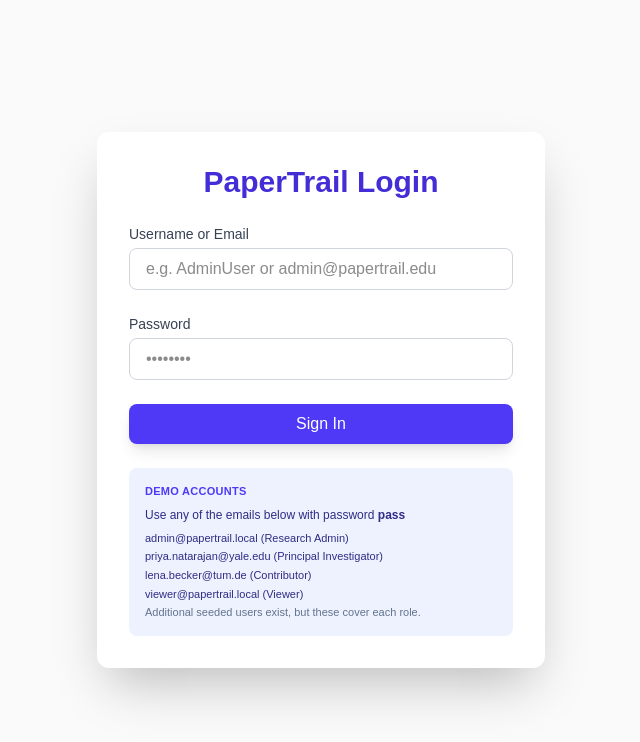
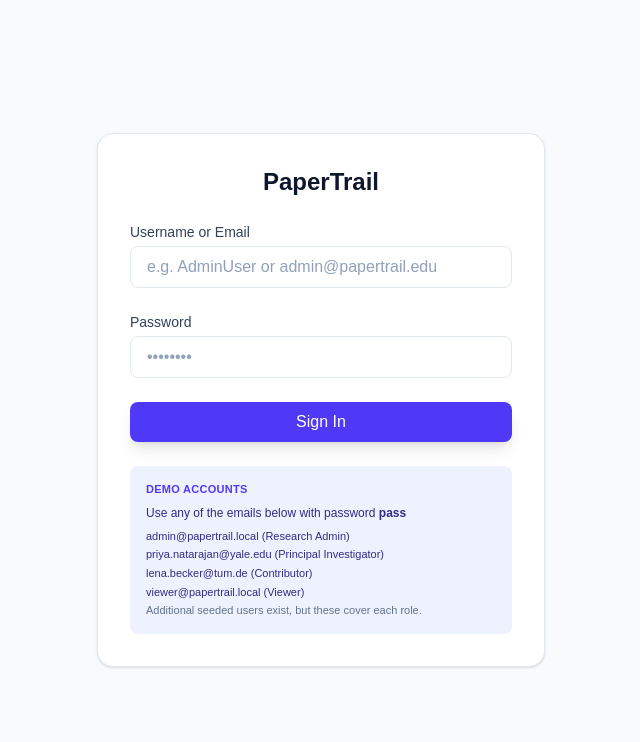
Before and after one commit to Dimcirui/Paper-Trail, a Next.js app in the folder papertrail-app/: page /login in a window 1280 px wide. Shown: the top 742 px of the page, without its empty margins (319-959 px from the left). Built offline with nearby package versions, Linux system fonts and the light colour scheme.

Commit message:
style: unify login page colors to slate system

```diff
--- a/papertrail-app/src/app/login/components/LoginForm.tsx
+++ b/papertrail-app/src/app/login/components/LoginForm.tsx
@@ -56,9 +56,9 @@ export default function LoginForm({ redirectTo = '/dashboard' }: LoginFormProps)
   };
 
   return (
-    <div className="flex flex-col items-center justify-center min-h-screen bg-zinc-50">
-      <div className="w-full max-w-md p-8 space-y-6 bg-white rounded-xl shadow-2xl">
-        <h2 className="text-3xl font-bold text-center text-indigo-700">PaperTrail Login</h2>
+    <div className="flex flex-col items-center justify-center min-h-screen bg-slate-50">
+      <div className="w-full max-w-md p-8 space-y-6 bg-white rounded-2xl border border-slate-200 shadow-sm">
+        <h2 className="text-2xl font-semibold text-center text-slate-900">PaperTrail</h2>
 
         <form onSubmit={handleSubmit} className="space-y-6">
 
@@ -69,25 +69,25 @@ export default function LoginForm({ redirectTo = '/dashboard' }: LoginFormProps)
           )}
 
           <div>
-            <label className="block text-sm font-medium text-gray-700 mb-1">Username or Email</label>
+            <label className="block text-sm font-medium text-slate-700 mb-1">Username or Email</label>
             <input
               type="text"
               value={username}
               onChange={(e) => setUsername(e.target.value)}
               required
-              className="w-full px-4 py-2 border border-gray-300 rounded-lg focus:ring-indigo-500 focus:border-indigo-500"
+              className="w-full px-4 py-2 border border-slate-200 rounded-lg text-slate-900 placeholder:text-slate-400 focus:outline-none focus:ring-2 focus:ring-indigo-500 focus:border-transparent"
               placeholder="e.g. AdminUser or admin@papertrail.edu"
             />
           </div>
 
           <div>
-            <label className="block text-sm font-medium text-gray-700 mb-1">Password</label>
+            <label className="block text-sm font-medium text-slate-700 mb-1">Password</label>
             <input
               type="password"
               value={password}
               onChange={(e) => setPassword(e.target.value)}
               required
-              className="w-full px-4 py-2 border border-gray-300 rounded-lg focus:ring-indigo-500 focus:border-indigo-500"
+              className="w-full px-4 py-2 border border-slate-200 rounded-lg text-slate-900 placeholder:text-slate-400 focus:outline-none focus:ring-2 focus:ring-indigo-500 focus:border-transparent"
               placeholder="••••••••"
             />
           </div>
```
